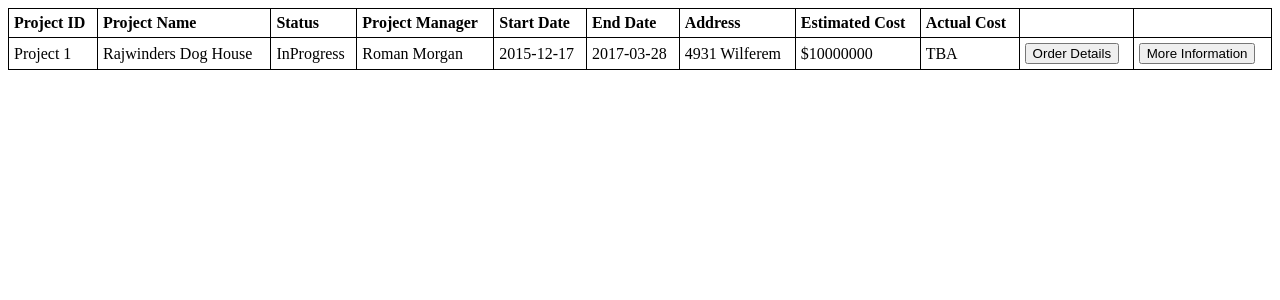
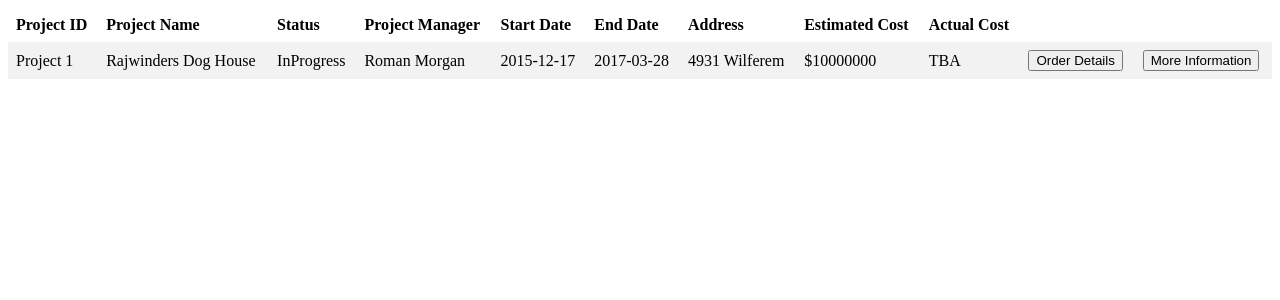
Before and after one commit to CristiArde/Damavand, a PHP site: page /getProject.php?id=1 in a window 1280 px wide. Shown: the top 300 px of the page. Run offline with PHP 8.4, Linux system fonts and the light colour scheme; data comes from the database, SQL or seed files in the repository; some libraries are stand-ins or nearby versions.

Commit message:
css update
updated css on tables

```diff
--- a/getProject.php
+++ b/getProject.php
@@ -4,16 +4,16 @@
 <script type="text/javascript"  src="http://ajax.googleapis.com/ajax/libs/jquery/1.11.1/jquery.min.js"></script>
 <style>
 table {
+    border-collapse: collapse;
     width: 100%;
-    border-collapse: collapse;
 }
 
-table, td, th {
-    border: 1px solid black;
-    padding: 5px;
+th, td {
+    text-align: left;
+    padding: 8px;
 }
 
-th {text-align: left;}
+tr:nth-child(even){background-color: #f2f2f2}
 </style>
 </head>
 <body>
```
Also changed, not shown: getOrders.php (+8 -6 lines).
